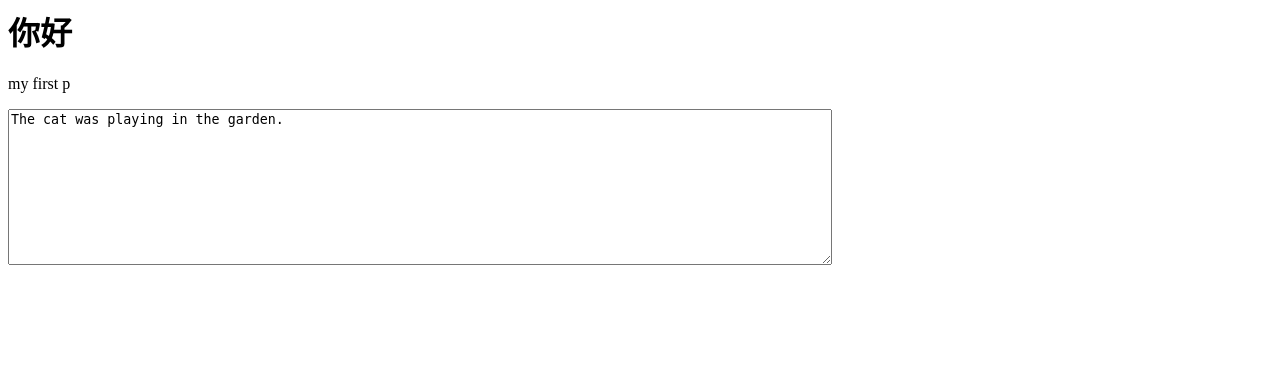
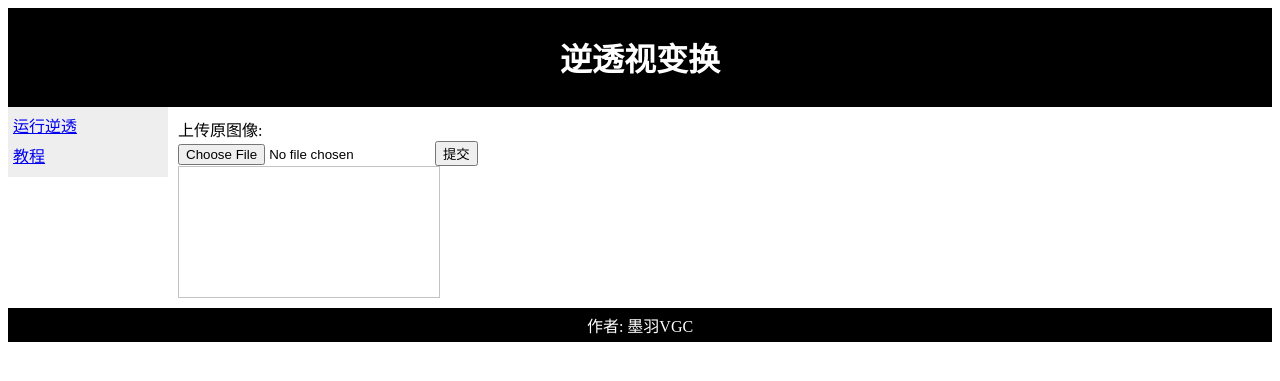
Before and after one commit to voaignidc/perspectiveTransformMatrixCalc, a Python web app: template templates/base.html in a window 1280 px wide. Shown: the top 381 px of the page. Run offline with Jinja, Linux system fonts and the light colour scheme; the template is opened without the code that fills it, so the values that code supplies are empty.

Commit message:
create html&css

```diff
--- /dev/null
+++ b/static/default.css
@@ -0,0 +1,25 @@
+header{
+    background-color:black;
+    color:white;
+    text-align:center;
+    padding:5px;
+}
+nav{
+    line-height:30px;
+    background-color:#eeeeee;
+    width:150px;
+    float:left;
+    padding:5px;
+}
+section{
+	width:350px;
+    float:left;
+    padding:10px;
+}
+footer{
+	background-color:black;
+    color:white;
+    clear:both;
+    text-align:center;
+    padding:5px;
+}
--- a/templates/base.html
+++ b/templates/base.html
@@ -1,17 +1,62 @@
 <html>
 <head>
 <meta http-equiv="content-Type" content="text/html; charset=utf-8">
-<title>test</title>
+<title>逆透视变换</title>
+<link rel="stylesheet" type="text/css" href="../static/default.css">
 </head>
+
 <body>
+<header>
+<h1>逆透视变换</h1>
+</header>
 
-<h1>你好</h1>
+<nav>
+<a href="base.html">运行逆透</a>
+<br/>
+<a href="tutorial.html">教程</a>
+<br/>
+</nav>
 
-<p>my first p</p>
+<section>
+上传原图像:
+<br/>
+<input type="file" name = "file" id = "fileId" />
+<button  type = "submit" name = "btn" value = "提交" id = "btnId" onclick="check()" />提交</button>
+</br>
 
-<textarea name="message" rows="10" cols="100">
-The cat was playing in the garden.
-</textarea>
+<script>
+function check() {
+
+	var objFile = document.getElementById("fileId");
+	if(objFile.value == "") {
+		alert("不能空")
+	}
+
+	console.log(objFile.files[0].size); // 文件字节数
+
+	var files = $('#fileId').prop('files');//获取到文件列表
+	if(files.length == 0){
+		alert('请选择文件');
+	}
+
+	else{
+		var reader = new FileReader();//新建一个FileReader
+		reader.readAsText(files[0], "UTF-8");//读取文件
+		reader.onload = function(evt){ //读取完文件之后会回来这里
+			var fileString = evt.target.result; // 读取文件内容
+		}
+	}
+}
+</script>
+
+<canvas id="srcImage" width="260" height="130" style="border:1px solid #c3c3c3;">
+你的浏览器不支持canvas,请换用firefox或chrome.
+</canvas>
+</section>
+
+<footer>
+作者: 墨羽VGC
+</footer>
 
 </body>
 </html>
```
Also changed, not shown: templates/tutorial.html (added, +29 -0 lines), 1 other file.
